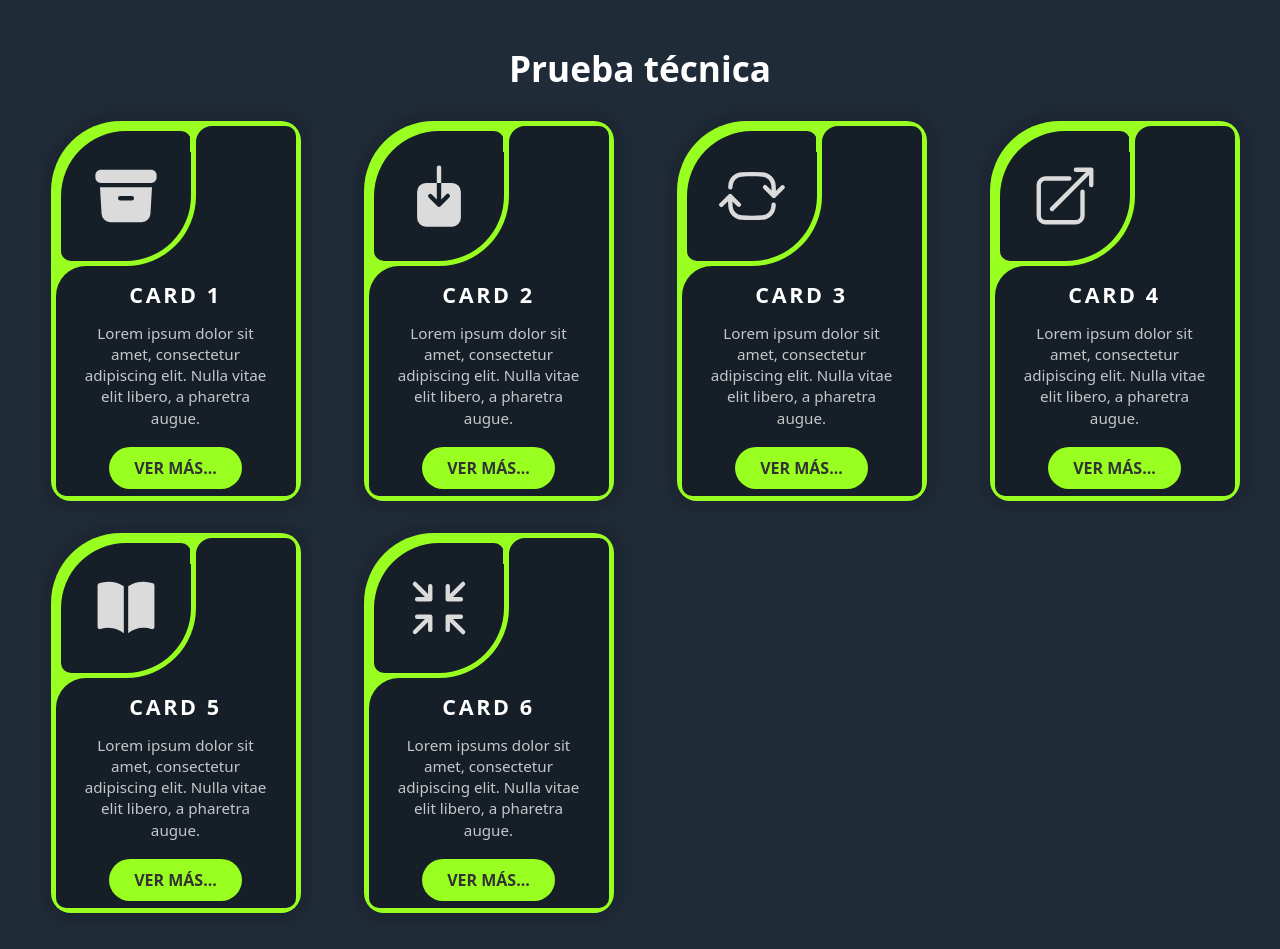
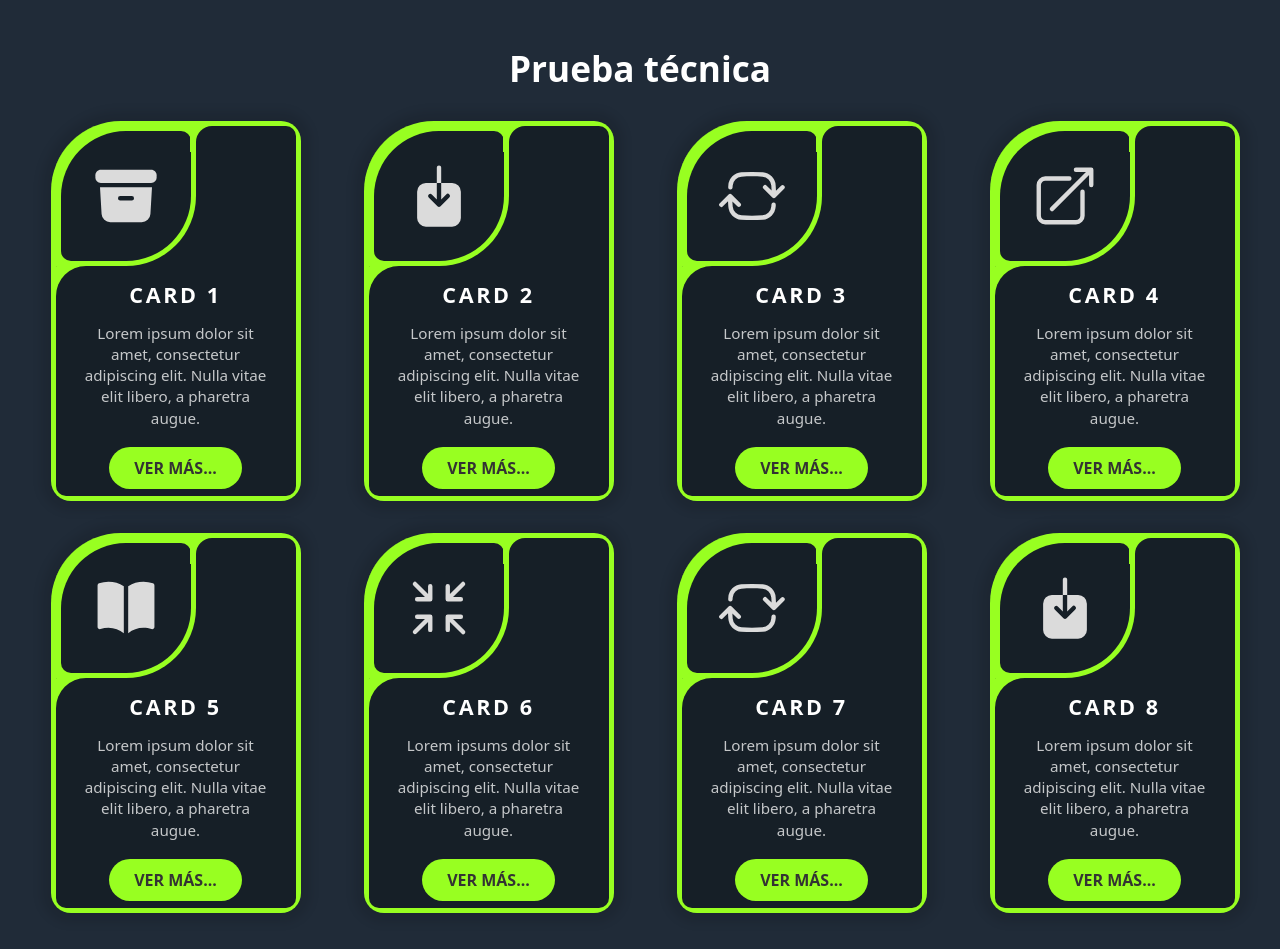
Before and after one commit to ing-jose-rafael/Prueba_react, a React (Vite) app: page / in a window 1280 px wide. Built offline with nearby package versions, Linux system fonts and the light colour scheme.

Commit message:
agregando mas datos a los mooks

```diff
--- a/src/mooks/cards.js
+++ b/src/mooks/cards.js
@@ -47,5 +47,21 @@ export const cards = [
           </svg>`,
     title: 'card 6',
     description: 'Lorem ipsums dolor sit amet, consectetur adipiscing elit. Nulla vitae elit libero, a pharetra augue.'
+  },
+  {
+    id: 7,
+    icono: `<svg xmlns="http://www.w3.org/2000/svg" viewBox="0 0 24 24" fill="currentColor" className="w-6 h-6">
+              <path d="M12 5.25c1.213 0 2.415.046 3.605.135a3.256 3.256 0 013.01 3.01c.044.583.077 1.17.1 1.759L17.03 8.47a.75.75 0 10-1.06 1.06l3 3a.75.75 0 001.06 0l3-3a.75.75 0 00-1.06-1.06l-1.752 1.751c-.023-.65-.06-1.296-.108-1.939a4.756 4.756 0 00-4.392-4.392 49.422 49.422 0 00-7.436 0A4.756 4.756 0 003.89 8.282c-.017.224-.033.447-.046.672a.75.75 0 101.497.092c.013-.217.028-.434.044-.651a3.256 3.256 0 013.01-3.01c1.19-.09 2.392-.135 3.605-.135zm-6.97 6.22a.75.75 0 00-1.06 0l-3 3a.75.75 0 101.06 1.06l1.752-1.751c.023.65.06 1.296.108 1.939a4.756 4.756 0 004.392 4.392 49.413 49.413 0 007.436 0 4.756 4.756 0 004.392-4.392c.017-.223.032-.447.046-.672a.75.75 0 00-1.497-.092c-.013.217-.028.434-.044.651a3.256 3.256 0 01-3.01 3.01 47.953 47.953 0 01-7.21 0 3.256 3.256 0 01-3.01-3.01 47.759 47.759 0 01-.1-1.759L6.97 15.53a.75.75 0 001.06-1.06l-3-3z" clip-rule="evenodd" />
+            </svg>`,
+    title: 'card 7',
+    description: 'Lorem ipsum dolor sit amet, consectetur adipiscing elit. Nulla vitae elit libero, a pharetra augue.'
+  },
+  {
+    id: 8,
+    icono: `<svg xmlns="http://www.w3.org/2000/svg" viewBox="0 0 24 24" fill="currentColor" className="w-6 h-6">
+              <path d="M12 1.5a.75.75 0 01.75.75V7.5h-1.5V2.25A.75.75 0 0112 1.5zM11.25 7.5v5.69l-1.72-1.72a.75.75 0 00-1.06 1.06l3 3a.75.75 0 001.06 0l3-3a.75.75 0 10-1.06-1.06l-1.72 1.72V7.5h3.75a3 3 0 013 3v9a3 3 0 01-3 3h-9a3 3 0 01-3-3v-9a3 3 0 013-3h3.75z" />
+            </svg>`,
+    title: 'card 8',
+    description: 'Lorem ipsum dolor sit amet, consectetur adipiscing elit. Nulla vitae elit libero, a pharetra augue.'
   }
 ]
```
